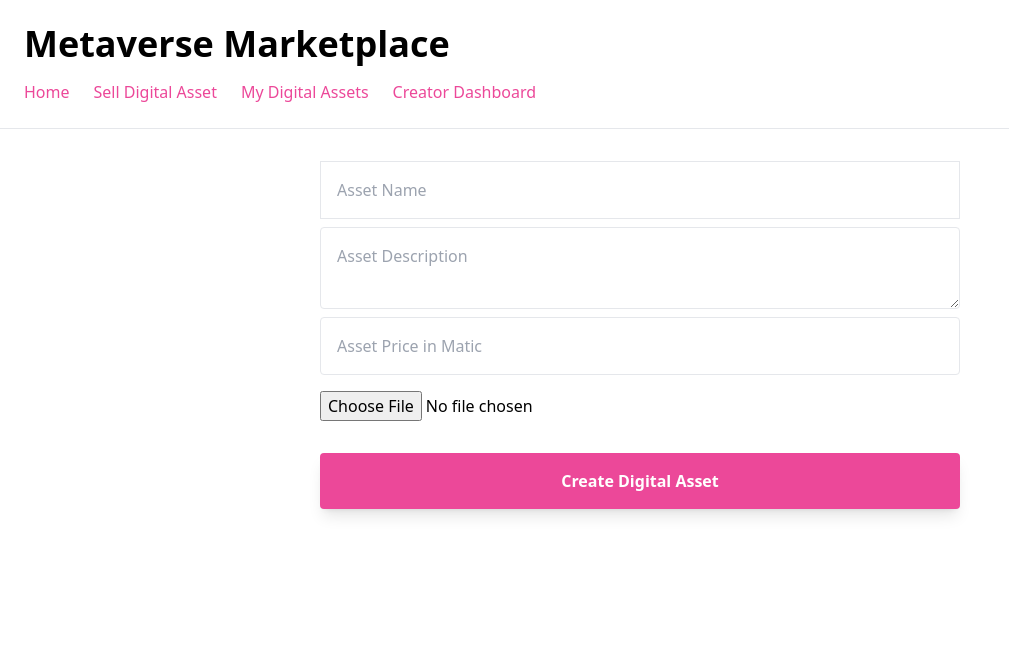
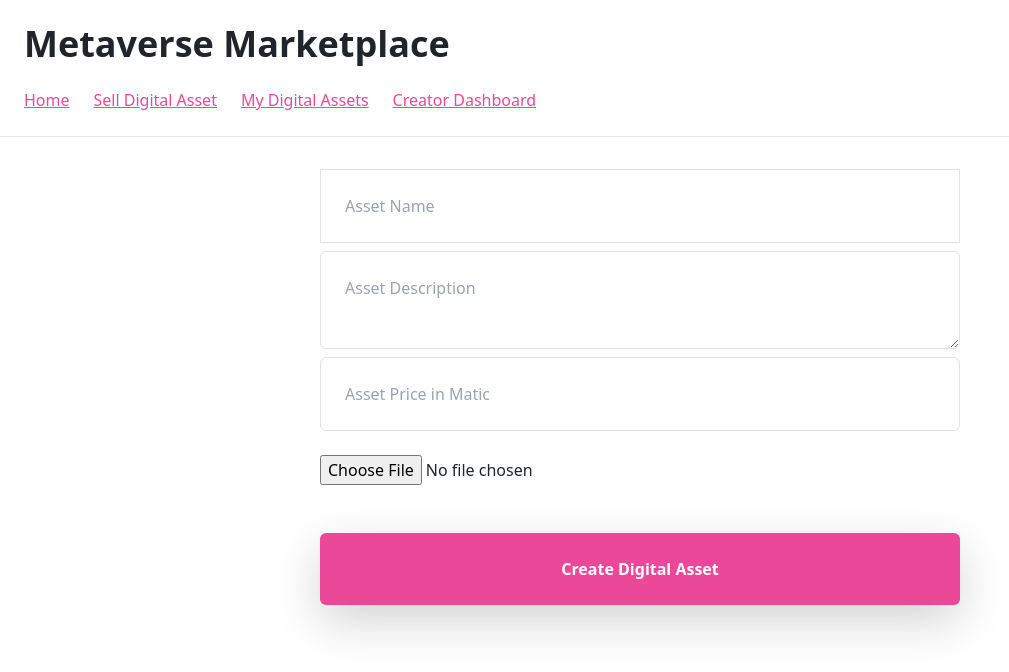
Before and after one commit to asteve12/NftMarketPlac, a Next.js app: page /create-item in a window 1280 px wide. Shown: the top 672 px of the page, without its empty margins (0-1009 px from the left). Built offline with nearby package versions, Linux system fonts and the light colour scheme; what ipfs-http-client would draw is missing.

Commit message:
make site res and detect if browser has wallet installed

```diff
--- a/package.json
+++ b/package.json
@@ -14,12 +14,15 @@
     "@nomiclabs/hardhat-waffle": "^2.0.3",
     "@openzeppelin/contracts": "^4.7.1",
     "axios": "^0.27.2",
+    "bootstrap": "^5.2.0",
     "chai": "^4.3.6",
     "ethers": "^5.6.9",
     "hardhat": "^2.10.1",
     "ipfs-http-client": "^50.1.2",
     "next": "^12.2.3",
     "react": "18.2.0",
+    "react-bootstrap": "^2.5.0",
+    "react-bootstrap-dropdown-menu": "^1.1.23",
     "react-dom": "18.2.0",
     "web3modal": "^1.9.8"
   },
--- a/pages/_app.js
+++ b/pages/_app.js
@@ -1,14 +1,18 @@
 import "../styles/globals.css"
 import Link from 'next/link'
-
-
+import Nav from 'react-bootstrap/Nav';
+import NavDropdown from 'react-bootstrap/NavDropdown';
+import 'bootstrap/dist/css/bootstrap.min.css';
 
 function MyApp({ Component, pageProps }) {
   return (
     <div>
-      <nav className='border-b p-6'>
-        <p className='text-4xl font-bold'>Metaverse  Marketplace</p>
-        <div className="flex mt-4">
+      <nav className='border-b p-6 flex  justify-between md:block'>
+        <p className='text-xl   md:text-4xl md:text-left font-bold'>
+          <Nav.Link href="/"> Metaverse  Marketplace</Nav.Link>
+
+        </p>
+        <div className="flex mt-4  text-10px hidden md:block ">
           <Link href="/">
             <a className='mr-6 text-pink-500'>
               Home
@@ -31,6 +35,24 @@ function MyApp({ Component, pageProps }) {
             </a>
           </Link>
 
+        </div>
+        <div className="sm:hidden">
+        <Nav  activeKey="1" >
+              <NavDropdown  className="text-white" title="Menu" id="nav-dropdown">
+              <Nav.Link href="/">Home</Nav.Link>
+
+                <Nav.Link href="/create-item">
+                      Sell Digital Asset
+              </Nav.Link>
+              <Nav.Link href="/my-assets">
+                          My Digital Assets
+                    </Nav.Link>
+               <Nav.Link href="/creator-dashboard">
+                          Creator Dashboard
+                    </Nav.Link>
+                </NavDropdown>
+    </Nav>
+
          </div>
         </nav>
             <Component {...pageProps} />
--- a/pages/index.js
+++ b/pages/index.js
@@ -24,6 +24,17 @@ export default function Home() {
     // })
     // const connection = await web3Modal.connect()
     // const provider = new ethers.providers.Web3Provider(connection)
+    //check if wallet installed
+    if (window.ethereum) {
+
+
+    }
+    else {
+      alert("install wallet for site to functon properly")
+      return;
+
+    }
+
     console.log("my-provider", process.env.NEXT_PUBLIC_RPC)
     let provider = new ethers.providers.JsonRpcProvider(process.env.NEXT_PUBLIC_RPC);
     const tokenContract = new ethers.Contract(nftaddress,NFT.abi,provider)
@@ -58,10 +69,18 @@ export default function Home() {
   }
 
   async function buyNft(nft) {
+
     const web3Modal = new Web3Modal();
     const connection = await web3Modal.connect();
     const provider = new ethers.providers.Web3Provider(connection)
+    const { chainId } = await provider.getNetwork()
+    //check chainId
+    if (chainId !== 80001) {
+      alert("only polygon network is supported")
+      return;
+    }
 
+    try {
       const signer = provider.getSigner()
       const contract = new ethers.Contract(nftMarketAddr, Market.abi, signer)
 
@@ -73,11 +92,20 @@ export default function Home() {
       await transaction.wait()
       loadNfts();
 
+    } catch (e) {
+      console.log("errorMe", e)
+      let errorMsg = e.data.message.split("*")
+      alert(`an error occured ${errorMsg[0]}`)
+
+    }
+
+
 
   }
 
   return (
     <div className="flex justify-center">
+
       <div className='px-4' style={{ maxWidth: "1600px" }}>
         <div className='grid grid-cols sm:grid-cols-2 lg:grid-cols-4 gap-4 pt-4'>
         {
```
Also changed, not shown: 2 other files (tests, documents, lock files or other folders). Lines whose indentation alone changed are shown as unchanged.
